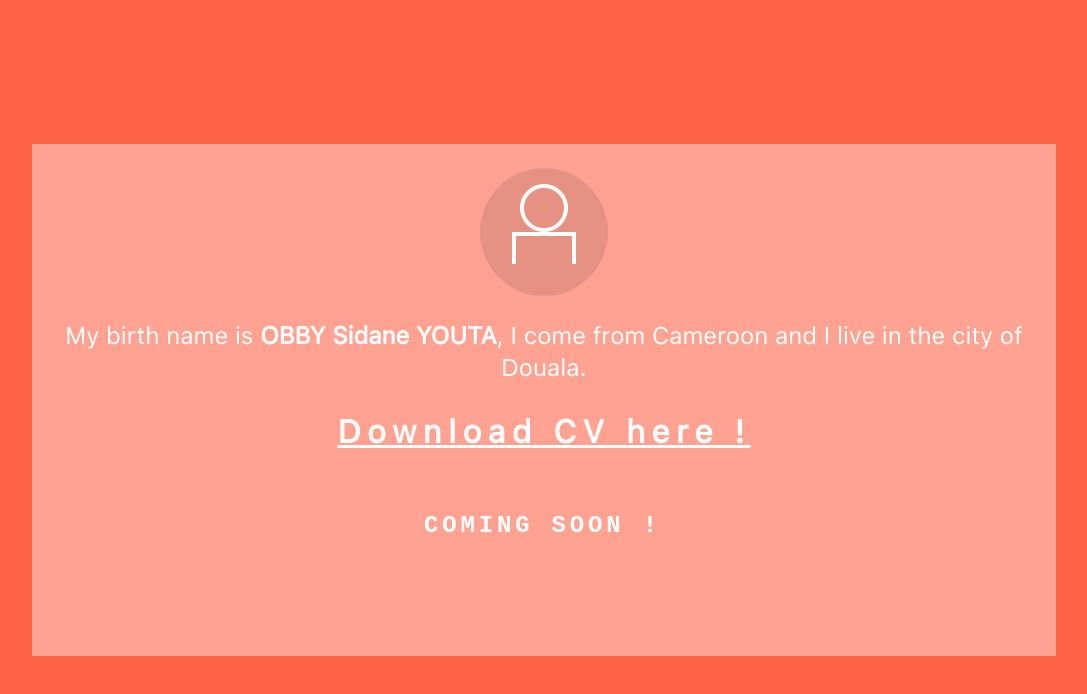
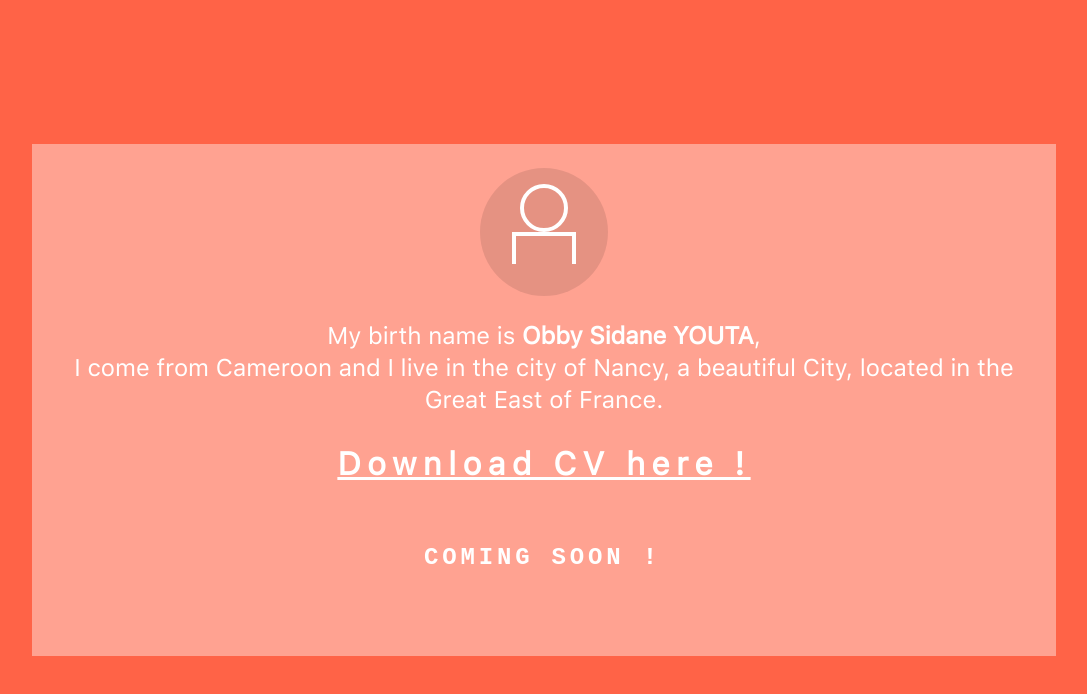
Before and after one commit to dy05/portfolio, a website: page index.html in a window 1280 px wide. Shown: the whole page, without its empty margins (96-1183 px from the left). Drawn offline with Linux system fonts and the light colour scheme.

Commit message:
Summer 2023 update

```diff
--- a/index.html
+++ b/index.html
@@ -1,9 +1,9 @@
 <!DOCTYPE html>
 <html lang="en">
 <head>
-    <meta charset="UTF-8">
-    <meta name="viewport" content="width=device-width, initial-scale=1.0">
-    <title>DYOS - Portfolio</title>
+    <meta charset="UTF-8" />
+    <meta name="viewport" content="width=device-width, initial-scale=1.0" />
+    <title>Obby Sidane YOUTA - Portfolio</title>
     <style>
         * {
             box-sizing: border-box;
@@ -123,9 +123,13 @@
         <span class="user_body"></span>
     </span>
     <p>
-        My birth name is <strong>OBBY Sidane YOUTA</strong>, I come from Cameroon and I live in the city of Douala.
+        My birth name is <strong>Obby Sidane YOUTA</strong>,
+        <br/>
+        I come from Cameroon and I live in the city of Nancy, a beautiful City, located in the Great East of France.
         <br>
-        <a href="Youta%20Obby%20Sidane%20-%20CV.pdf">Download CV here !</a>
+        <a href="Youta%20Obby%20Sidane%20-%20CV.pdf">
+            Download CV here !
+        </a>
     </p>
     <div>
         <h4>COMING SOON !</h4>
```
Also changed, not shown: README.md, 1 other file.
